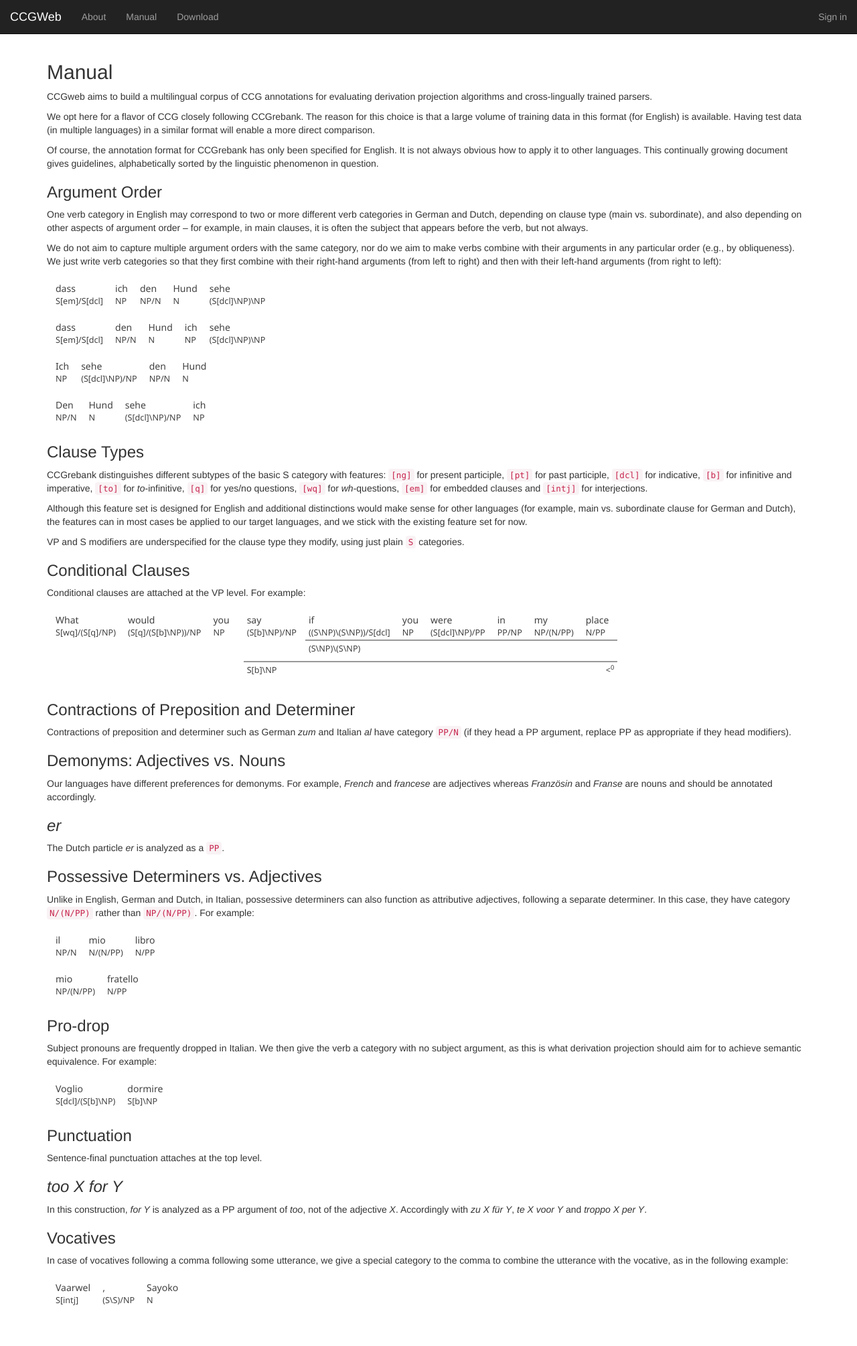
After one commit to texttheater/ccgweb, a PHP site: page /manual.php in a window 1280 px wide. The commit adds this page. Shown: the whole page at 67% size. Run offline with PHP 8.4, Linux system fonts and the light colour scheme; a stand-in replaces the project's code that opens the database connection; some libraries are stand-ins or nearby versions.

Commit message:
Added manual, first stub

```diff
--- a/site/css/der.css
+++ b/site/css/der.css
@@ -94,6 +94,7 @@ div.rule sub {
 
 div.lexlist {
 	display: table;
+	vertical-align: top;
 }
 
 div.lexlist table.lex {
--- a/site/inc/navbar.inc.php
+++ b/site/inc/navbar.inc.php
@@ -6,6 +6,9 @@
 		<ul class="nav navbar-nav">
 			<li>
 				<a href="about.php">About</a>
+			</li>
+			<li>
+				<a href="manual.php">Manual</a>
 			</li>
 			<li>
 				<a href="download.php">Download</a>
--- /dev/null
+++ b/site/manual.php
@@ -0,0 +1,504 @@
+<?php
+error_reporting(-1);
+ini_set("display_errors", 1);
+require('vendor/autoload.php');
+require('inc/util.inc.php');
+require('inc/config.inc.php');
+require('inc/session.inc.php');
+
+$title = 'CCGWeb - Manual';
+require('inc/head.inc.php');
+?>
+
+<div class=container>
+
+<h2>Manual</h2>
+
+<p>CCGweb aims to build a multilingual corpus of CCG annotations for evaluating
+derivation projection algorithms and cross-lingually trained parsers.</p>
+
+<p>We opt here for a flavor of CCG closely following CCGrebank. The reason for
+this choice is that a large volume of training data in this format (for
+English) is available. Having test data (in multiple languages) in a similar
+format will enable a more direct comparison.</p>
+
+<p>Of course, the annotation format for CCGrebank has only been specified for
+English. It is not always obvious how to apply it to other languages. This
+continually growing document gives guidelines, alphabetically sorted by the
+linguistic phenomenon in question.</p>
+
+<h3>Argument Order</h3>
+
+<p>One verb category in English may correspond to two or more different verb
+categories in German and Dutch, depending on clause type (main vs.
+subordinate), and also depending on other aspects of argument order – for
+example, in main clauses, it is often the subject that appears before the verb,
+but not always.</p>
+
+<p>We do not aim to capture multiple argument orders with the same category,
+nor do we aim to make verbs combine with their arguments in any particular
+order (e.g., by obliqueness).  We just write verb categories so that they first
+combine with their right-hand arguments (from left to right) and then with
+their left-hand arguments (from right to left):</p>
+
+<div class=der>
+	<div class=lexlist>
+		<table class=lex>
+			<tr>
+				<td class="token">dass</td>
+			</tr>
+			<tr>
+				<td class="cat">S[em]/S[dcl]</td>
+			</tr>
+		</table>
+		<table class=lex>
+			<tr>
+				<td class="token">ich</td>
+			</tr>
+			<tr>
+				<td class="cat">NP</td>
+			</tr>
+		</table>
+		<table class=lex>
+			<tr>
+				<td class="token">den</td>
+			</tr>
+			<tr>
+				<td class="cat">NP/N</td>
+			</tr>
+		</table>
+		<table class=lex>
+			<tr>
+				<td class="token">Hund</td>
+			</tr>
+			<tr>
+				<td class="cat">N</td>
+			</tr>
+		</table>
+		<table class=lex>
+			<tr>
+				<td class="token">sehe</td>
+			</tr>
+			<tr>
+				<td class="cat">(S[dcl]\NP)\NP</td>
+			</tr>
+		</table>
+	</div>
+</div>
+
+<div class=der>
+	<div class=lexlist>
+		<table class=lex>
+			<tr>
+				<td class="token">dass</td>
+			</tr>
+			<tr>
+				<td class="cat">S[em]/S[dcl]</td>
+			</tr>
+		</table>
+		<table class=lex>
+			<tr>
+				<td class="token">den</td>
+			</tr>
+			<tr>
+				<td class="cat">NP/N</td>
+			</tr>
+		</table>
+		<table class=lex>
+			<tr>
+				<td class="token">Hund</td>
+			</tr>
+			<tr>
+				<td class="cat">N</td>
+			</tr>
+		</table>
+		<table class=lex>
+			<tr>
+				<td class="token">ich</td>
+			</tr>
+			<tr>
+				<td class="cat">NP</td>
+			</tr>
+		</table>
+		<table class=lex>
+			<tr>
+				<td class="token">sehe</td>
+			</tr>
+			<tr>
+				<td class="cat">(S[dcl]\NP)\NP</td>
+			</tr>
+		</table>
+	</div>
+</div>
+
+<div class=der>
+	<div class=lexlist>
+		<table class=lex>
+			<tr>
+				<td class="token">Ich</td>
+			</tr>
+			<tr>
+				<td class="cat">NP</td>
+			</tr>
+		</table>
+		<table class=lex>
+			<tr>
+				<td class="token">sehe</td>
+			</tr>
+			<tr>
+				<td class="cat">(S[dcl]\NP)/NP</td>
+			</tr>
+		</table>
+		<table class=lex>
+			<tr>
+				<td class="token">den</td>
+			</tr>
+			<tr>
+				<td class="cat">NP/N</td>
+			</tr>
+		</table>
+		<table class=lex>
+			<tr>
+				<td class="token">Hund</td>
+			</tr>
+			<tr>
+				<td class="cat">N</td>
+			</tr>
+		</table>
+	</div>
+</div>
+
+<div class=der>
+	<div class=lexlist>
+		<table class=lex>
+			<tr>
+				<td class="token">Den</td>
+			</tr>
+			<tr>
+				<td class="cat">NP/N</td>
+			</tr>
+		</table>
+		<table class=lex>
+			<tr>
+				<td class="token">Hund</td>
+			</tr>
+			<tr>
+				<td class="cat">N</td>
+			</tr>
+		</table>
+		<table class=lex>
+			<tr>
+				<td class="token">sehe</td>
+			</tr>
+			<tr>
+				<td class="cat">(S[dcl]\NP)/NP</td>
+			</tr>
+		</table>
+		<table class=lex>
+			<tr>
+				<td class="token">ich</td>
+			</tr>
+			<tr>
+				<td class="cat">NP</td>
+			</tr>
+		</table>
+	</div>
+</div>
+
+<h3>Clause Types</h3>
+
+<p>CCGrebank distinguishes different subtypes of the basic S category with
+features: <code>[ng]</code> for present participle, <code>[pt]</code> for past
+participle, <code>[dcl]</code> for indicative, <code>[b]</code> for infinitive
+and imperative, <code>[to]</code> for <i>to</i>-infinitive, <code>[q]</code>
+for yes/no questions, <code>[wq]</code> for <i>wh</i>-questions,
+<code>[em]</code> for embedded clauses and <code>[intj]</code> for
+interjections.</p>
+
+<p>Although this feature set is designed for English and additional
+distinctions would make sense for other languages (for example, main vs.
+subordinate clause for German and Dutch), the features can in most cases be
+applied to our target languages, and we stick with the existing feature set for
+now.</p>
+
+<p>VP and S modifiers are underspecified for the clause type they modify, using
+just plain <code>S</code> categories.</p>
+
+<h3>Conditional Clauses</h3>
+
+<p>Conditional clauses are attached at the VP level. For example:</p>
+
+<div class=der>
+	<table class="constituent binaryrule">
+		<tr class="daughters">
+			<td class="daughter daughter-left">
+				<div class=lexlist>
+					<table class=lex>
+						<tr>
+							<td class="token">What</td>
+						</tr>
+						<tr>
+							<td class="cat">S[wq]/(S[q]/NP)</td>
+						</tr>
+					</table>
+					<table class=lex>
+						<tr>
+							<td class="token">would</td>
+						</tr>
+						<tr>
+							<td class="cat">(S[q]/(S[b]\NP))/NP</td>
+						</tr>
+					</table>
+					<table class=lex>
+						<tr>
+							<td class="token">you</td>
+						</tr>
+						<tr>
+							<td class="cat">NP</td>
+						</tr>
+					</table>
+				</div>
+			</td>
+			<td class="daughter daughter-right">
+				<table class="constituent binaryrule">
+					<tr class="daughters">
+						<td class="daughter daughter-left">
+							<table class=lex>
+								<tr>
+									<td class="token">say</td>
+								</tr>
+								<tr>
+									<td class="cat">(S[b]\NP)/NP</td>
+								</tr>
+							</table>
+						</td>
+						<td class="daughter daughter-right">
+							<table class="constituent unaryrule">
+								<tr class="daughters">
+									<td class="daughter daughter-only">
+										<div class=lexlist>
+											<table class=lex>
+												<tr>
+													<td class="token">if</td>
+												</tr>
+												<tr>
+													<td class="cat">((S\NP)\(S\NP))/S[dcl]</td>
+												</tr>
+											</table>
+											<table class=lex>
+												<tr>
+													<td class="token">you</td>
+												</tr>
+												<tr>
+													<td class="cat">NP</td>
+												</tr>
+											</table>
+											<table class=lex>
+												<tr>
+													<td class="token">were</td>
+												</tr>
+												<tr>
+													<td class="cat">(S[dcl]\NP)/PP</td>
+												</tr>
+											</table>
+											<table class=lex>
+												<tr>
+													<td class="token">in</td>
+												</tr>
+												<tr>
+													<td class="cat">PP/NP</td>
+												</tr>
+											</table>
+											<table class=lex>
+												<tr>
+													<td class="token">my</td>
+												</tr>
+												<tr>
+													<td class="cat">NP/(N/PP)</td>
+												</tr>
+											</table>
+											<table class=lex>
+												<tr>
+													<td class="token">place</td>
+												</tr>
+												<tr>
+													<td class="cat">N/PP</td>
+												</tr>
+											</table>
+										</div>
+									</td>
+								</tr>
+								<tr>
+									<td colspan="2" class="rulecat">
+										<div class="rulecat">
+											<div class="cat">(S\NP)\(S\NP)</div>
+										</div>
+									</td>
+								</tr>
+							</table>
+						</td>
+					</tr>
+					<tr>
+						<td colspan="2" class="rulecat">
+							<div class="rulecat">
+								<div class="cat">S[b]\NP</div>
+								<div class="rule" title="Backward application">&lt;<sup>0</sup></div>
+							</div>
+						</td>
+					</tr>
+				</table>
+			</td>
+		</tr>
+	</table>
+</div>
+
+<h3>Contractions of Preposition and Determiner</h3>
+
+<p>Contractions of preposition and determiner such as German <i>zum</i> and
+Italian <i>al</i> have category <code>PP/N</code> (if they head a PP argument,
+replace PP as appropriate if they head modifiers).</p>
+
+<h3>Demonyms: Adjectives vs. Nouns</h3>
+
+<p>Our languages have different preferences for demonyms. For example,
+<i>French</i> and <i>francese</i> are adjectives whereas <i>Französin</i> and
+<i>Franse</i> are nouns and should be annotated accordingly.</p>
+
+<h3><i>er</i></h3>
+
+<p>The Dutch particle <i>er</i> is analyzed as a <code>PP</code>.</p>
+
+<h3>Possessive Determiners vs. Adjectives</h3>
+
+<p>Unlike in English, German and Dutch, in Italian, possessive determiners can
+also function as attributive adjectives, following a separate determiner.
+In this case, they have category <code>N/(N/PP)</code> rather than
+<code>NP/(N/PP)</code>. For example:</p>
+
+<div class=der>
+	<div class=lexlist>
+		<table class=lex>
+			<tr>
+				<td class="token">il</td>
+			</tr>
+			<tr>
+				<td class="cat">NP/N</td>
+			</tr>
+		</table>
+		<table class=lex>
+			<tr>
+				<td class="token">mio</td>
+			</tr>
+			<tr>
+				<td class="cat">N/(N/PP)</td>
+			</tr>
+		</table>
+		<table class=lex>
+			<tr>
+				<td class="token">libro</td>
+			</tr>
+			<tr>
+				<td class="cat">N/PP</td>
+			</tr>
+		</table>
+	</div>
+</div>
+
+<div class=der>
+	<div class=lexlist>
+		<table class=lex>
+			<tr>
+				<td class="token">mio</td>
+			</tr>
+			<tr>
+				<td class="cat">NP/(N/PP)</td>
+			</tr>
+		</table>
+		<table class=lex>
+			<tr>
+				<td class="token">fratello</td>
+			</tr>
+			<tr>
+				<td class="cat">N/PP</td>
+			</tr>
+		</table>
+	</div>
+</div>
+
+<h3>Pro-drop</h3>
+
+<p>Subject pronouns are frequently dropped in Italian. We then give the verb a
+category with no subject argument, as this is what derivation projection should
+aim for to achieve semantic equivalence. For example:</p>
+
+<div class=der>
+	<div class=lexlist>
+		<table class=lex>
+			<tr>
+				<td class="token">Voglio</td>
+			</tr>
+			<tr>
+				<td class="cat">S[dcl]/(S[b]\NP)</td>
+			</tr>
+		</table>
+		<table class=lex>
+			<tr>
+				<td class="token">dormire</td>
+			</tr>
+			<tr>
+				<td class="cat">S[b]\NP</td>
+			</tr>
+		</table>
+	</div>
+</div>
+
+<h3>Punctuation</h3>
+
+<p>Sentence-final punctuation attaches at the top level.</p>
+
+<h3><i>too X for Y</i></h3>
+
+<p>In this construction, <i>for Y</i> is analyzed as a PP argument of
+<i>too</i>, not of the adjective <i>X</i>. Accordingly with <i>zu X für Y</i>,
+<i>te X voor Y</i> and <i>troppo X per Y</i>.</p>
+
+<h3>Vocatives</h3>
+
+<p>In case of vocatives following a comma following some utterance, we give a
+special category to the comma to combine the utterance with the vocative, as in
+the following example:</p>
+
+<div class=der>
+	<div class=lexlist>
+		<table class=lex>
+			<tr>
+				<td class="token">Vaarwel</td>
+			</tr>
+			<tr>
+				<td class="cat">S[intj]</td>
+			</tr>
+		</table>
+		<table class=lex>
+			<tr>
+				<td class="token">,</td>
+			</tr>
+			<tr>
+				<td class="cat">(S\S)/NP</td>
+			</tr>
+		</table>
+		<table class=lex>
+			<tr>
+				<td class="token">Sayoko</td>
+			</tr>
+			<tr>
+				<td class="cat">N</td>
+			</tr>
+		</table>
+	</div>
+</div>
+
+</div>
+
+<?php
+require('inc/foot.inc.php');
+?>
```
